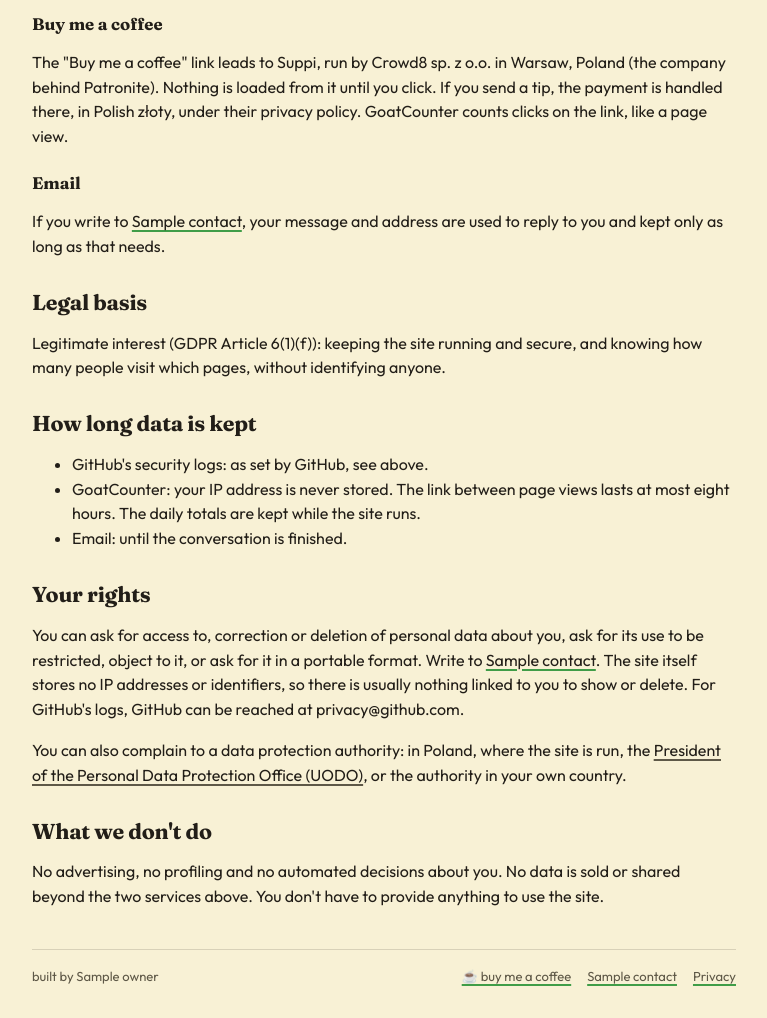
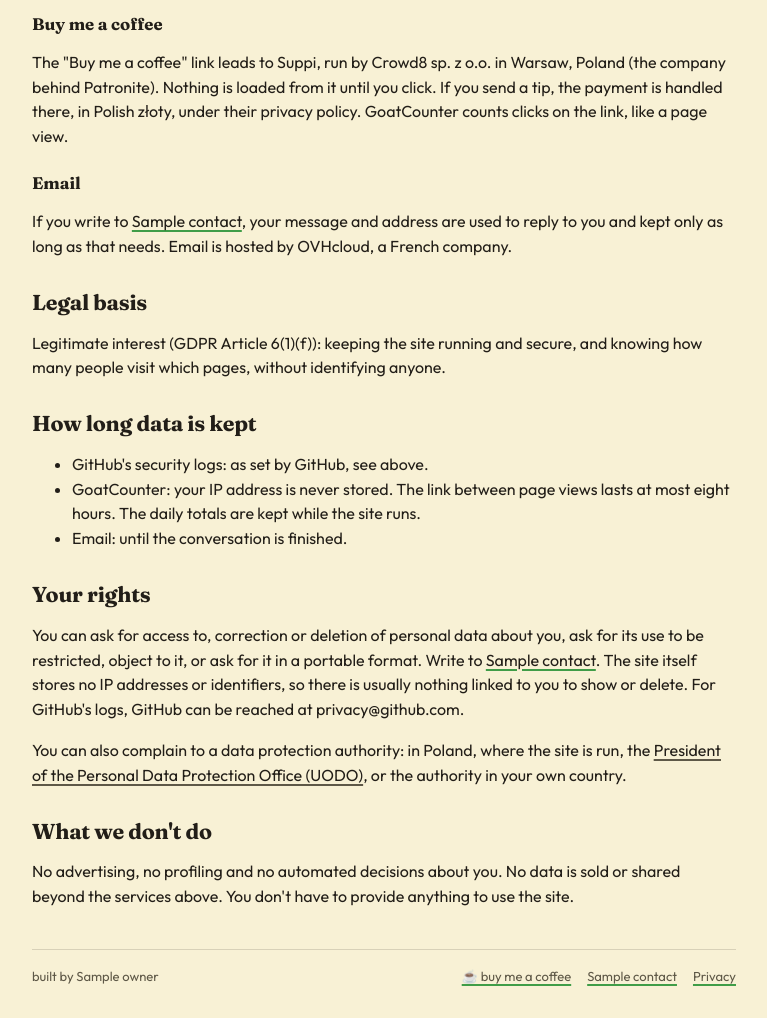
Before and after one commit to Aimekram/call-of-kiuru, a Python web app: template site/templates/privacy.html in a window 1280 px wide. Shown: the part 911-1929 px from the top of the page, without its empty margins (256-1023 px from the left). Run offline with Jinja, Linux system fonts and the light colour scheme; the template is opened without the code that fills it: most values are stand-ins (such as "Sample title", 1, 10 or a date in 2020).

Commit message:
feature: add callofkiuru email address

```diff
--- a/pipeline/build_site.py
+++ b/pipeline/build_site.py
@@ -29,7 +29,7 @@ SITE_URL = "https://callofkiuru.eu/"
 OWNER = "nin at devtortie"
 CONTROLLER = "Devtortie Janina Byszewska"  # as registered in CEIDG
 ADDRESS = "ul. Stanisława Taczaka 24/103, 61-819 Poznań, Poland"  # CEIDG place of business
-CONTACT = "hello@devtortie.com"
+CONTACT = "hello@callofkiuru.eu"
 PRIVACY_UPDATED = "18 October 2026"
 TIP_URL = "https://suppi.pl/devtortie"
 # Share cards (og:image), made by share_cards.py into cards/.
--- a/site/templates/privacy.html
+++ b/site/templates/privacy.html
@@ -19,7 +19,7 @@
 <p>The "Buy me a coffee" link leads to Suppi, run by Crowd8 sp. z o.o. in Warsaw, Poland (the company behind Patronite). Nothing is loaded from it until you click. If you send a tip, the payment is handled there, in Polish złoty, under their privacy policy. GoatCounter counts clicks on the link, like a page view.</p>
 {% endif %}
 <h3>Email</h3>
-<p>If you write to <a href="mailto:{{ contact }}">{{ contact }}</a>, your message and address are used to reply to you and kept only as long as that needs.</p>
+<p>If you write to <a href="mailto:{{ contact }}">{{ contact }}</a>, your message and address are used to reply to you and kept only as long as that needs. Email is hosted by OVHcloud, a French company.</p>
 <h2>Legal basis</h2>
 <p>Legitimate interest (GDPR Article 6(1)(f)): keeping the site running and secure, and knowing how many people visit which pages, without identifying anyone.</p>
 <h2>How long data is kept</h2>
@@ -32,7 +32,7 @@
 <p>You can ask for access to, correction or deletion of personal data about you, ask for its use to be restricted, object to it, or ask for it in a portable format. Write to <a href="mailto:{{ contact }}">{{ contact }}</a>. The site itself stores no IP addresses or identifiers, so there is usually nothing linked to you to show or delete. For GitHub's logs, GitHub can be reached at privacy@github.com.</p>
 <p>You can also complain to a data protection authority: in Poland, where the site is run, the <a target="_blank" rel="noopener" href="https://uodo.gov.pl/">President of the Personal Data Protection Office (UODO)</a>, or the authority in your own country.</p>
 <h2>What we don't do</h2>
-<p>No advertising, no profiling and no automated decisions about you. No data is sold or shared beyond the two services above. You don't have to provide anything to use the site.</p>
+<p>No advertising, no profiling and no automated decisions about you. No data is sold or shared beyond the services above. You don't have to provide anything to use the site.</p>
 {% endblock %}
 {# Shows no data, so no note about the data or its attribution. #}
 {% block about %}{% endblock %}
```
